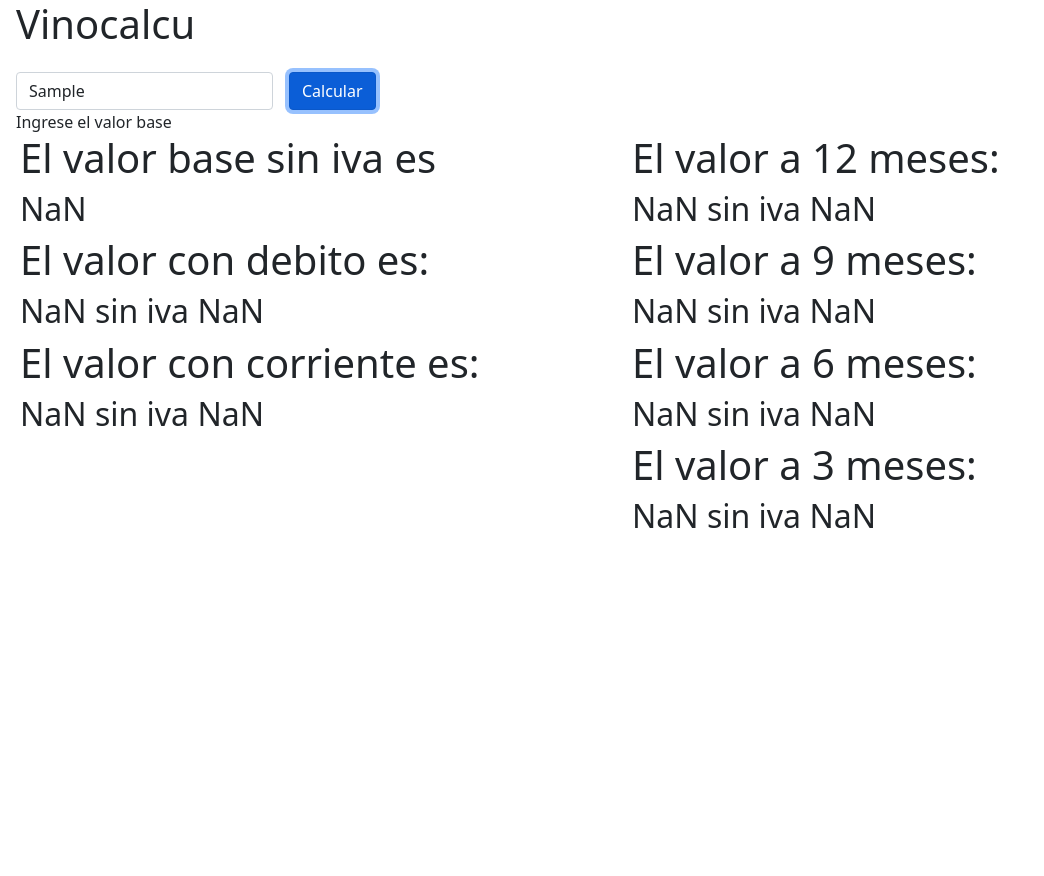
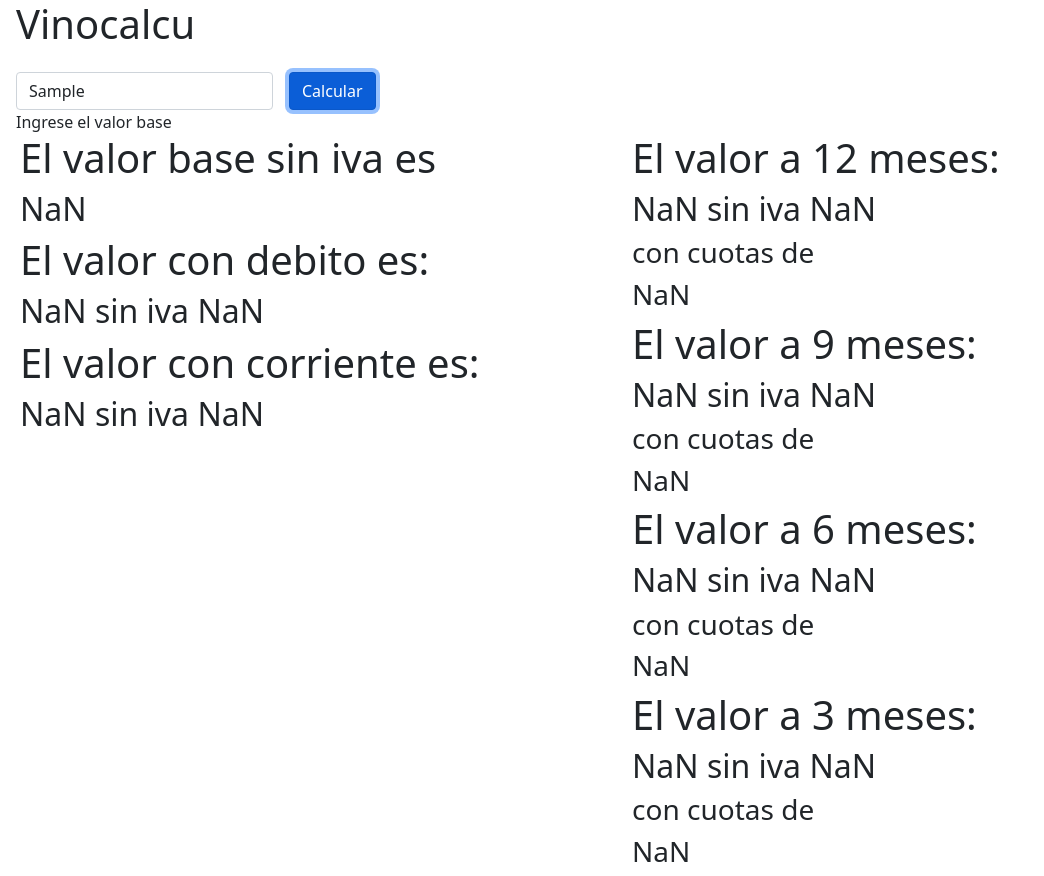
Before and after one commit to khrisparrales/novicalcu, a plain HTML site: page index.html in a window 1280 px wide. Both pictures are taken after typing "Sample" into the empty fields and a click on the button "Calcular". Shown: the whole page, without its empty margins (0-1044 px from the left). Before the commit the page ends 800 px from the top, so only its background shows below. Drawn offline with nearby package versions, Linux system fonts and the light colour scheme.

Commit message:
upload cuota price

```diff
--- a/app.js
+++ b/app.js
@@ -44,4 +44,13 @@ let debitoiva=valordebito/1.12;
   document.getElementById("resultado9c").innerHTML = valor9c+' sin iva '+valor9c/1.12;
   document.getElementById("resultado6c").innerHTML = valor6c+' sin iva '+valor6c/1.12;
   document.getElementById("resultado3c").innerHTML = valor3c+' sin iva '+valor3c/1.12;
+
+  document.getElementById("cuota12c").innerHTML =
+  valor12c/12;
+  document.getElementById("cuota9c").innerHTML =
+  valor9c/9;
+  document.getElementById("cuota6c").innerHTML =
+  valor6c/6;
+  document.getElementById("cuota3c").innerHTML =
+  valor3c/3;
 }
--- a/index.html
+++ b/index.html
@@ -50,12 +50,20 @@
         <div class="col">
           <h1>El valor a 12 meses:</h1>
           <h2 id="resultado12c"></h2>
+          <h3>con cuotas de </h3>
+          <h3 id="cuota12c"></h3>
           <h1>El valor a 9 meses:</h1>
           <h2 id="resultado9c"></h2>
+          <h3>con cuotas de </h3>
+          <h3 id="cuota9c"></h3>
           <h1>El valor a 6 meses:</h1>
           <h2 id="resultado6c"></h2>
+          <h3>con cuotas de </h3>
+          <h3 id="cuota6c"></h3>
           <h1>El valor a 3 meses:</h1>
           <h2 id="resultado3c"></h2>
+          <h3>con cuotas de </h3>
+          <h3 id="cuota3c"></h3>
         </div>
       </div>
     </div>
```
